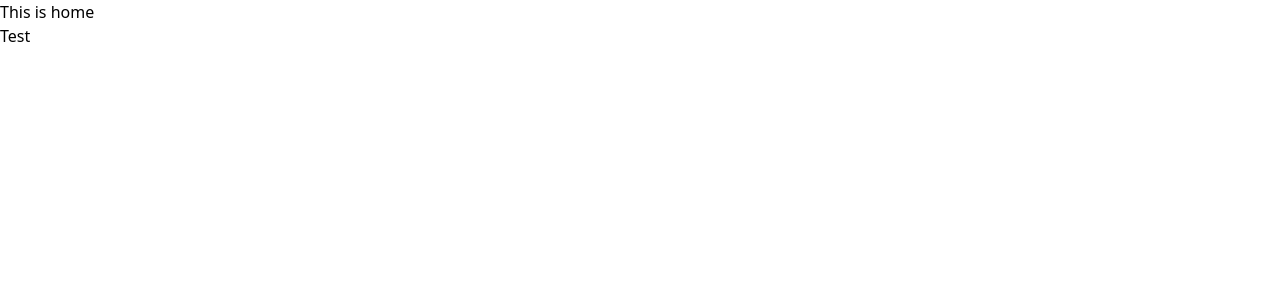
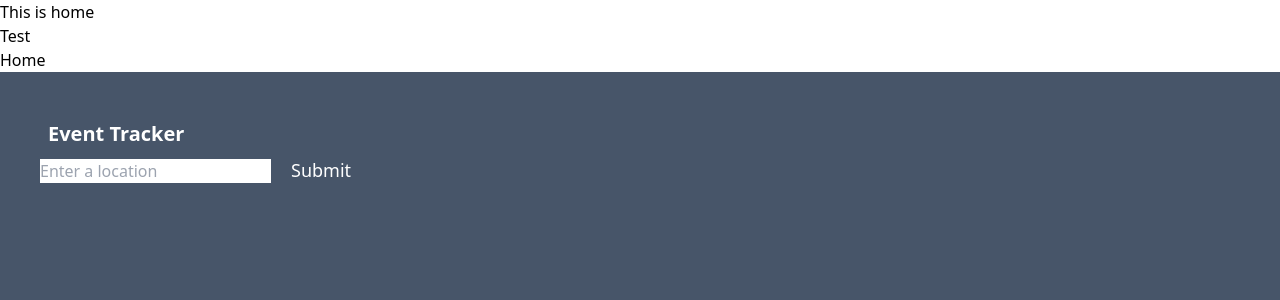
Before and after one commit to sevenkieran/Event-Tracker, a React (Vite) app: page /Home in a window 1280 px wide. Before the commit this address had no page. Shown: the top 300 px of the page. Built offline with nearby package versions, Linux system fonts and the light colour scheme.

Commit message:
added home to routes

```diff
--- a/src/App.jsx
+++ b/src/App.jsx
@@ -1,14 +1,14 @@
-import React, { Component } from "react"
+import React, { Component } from "react";
 import { useState } from "react";
 import "./index.css";
-import { BrowserRouter as Router, Routes, Route, Link} from 'react-router-dom'
+import { BrowserRouter as Router, Routes, Route, Link } from "react-router-dom";
 import HomePage from "./routes/HomePage";
 import Event from "./routes/Event";
+import Home from "./routes/Home";
 
-//Currently not rendering a homepage or event. need to fix!
+// Currently not rendering a homepage or event. need to fix!
 
 function App() {
-
   return (
     <Router>
       <ul>
@@ -18,16 +18,14 @@
         <li>
           <Link to="/Event">Test</Link>
         </li>
+        <li>
+          <Link to="/Home">Home</Link>
+        </li>
       </ul>
       <Routes>
-          <Route
-              path="/HomePage"
-              element={<HomePage />}>
-          </Route>
-          <Route
-              path="/Event"
-              element={<Event />}>
-          </Route>
+        <Route path="/HomePage" element={<HomePage />}></Route>
+        <Route path="/Event" element={<Event />}></Route>
+        <Route path="/Home" element={<Home />}></Route>
       </Routes>
     </Router>
   );
--- a/src/Home.jsx
+++ b/src/routes/Home.jsx
@@ -1,5 +1,5 @@
 import React, { useState } from "react";
-import "./index.css";
+import "../index.css";
 
 function App() {
   const [location, setLocation] = useState("");
```
